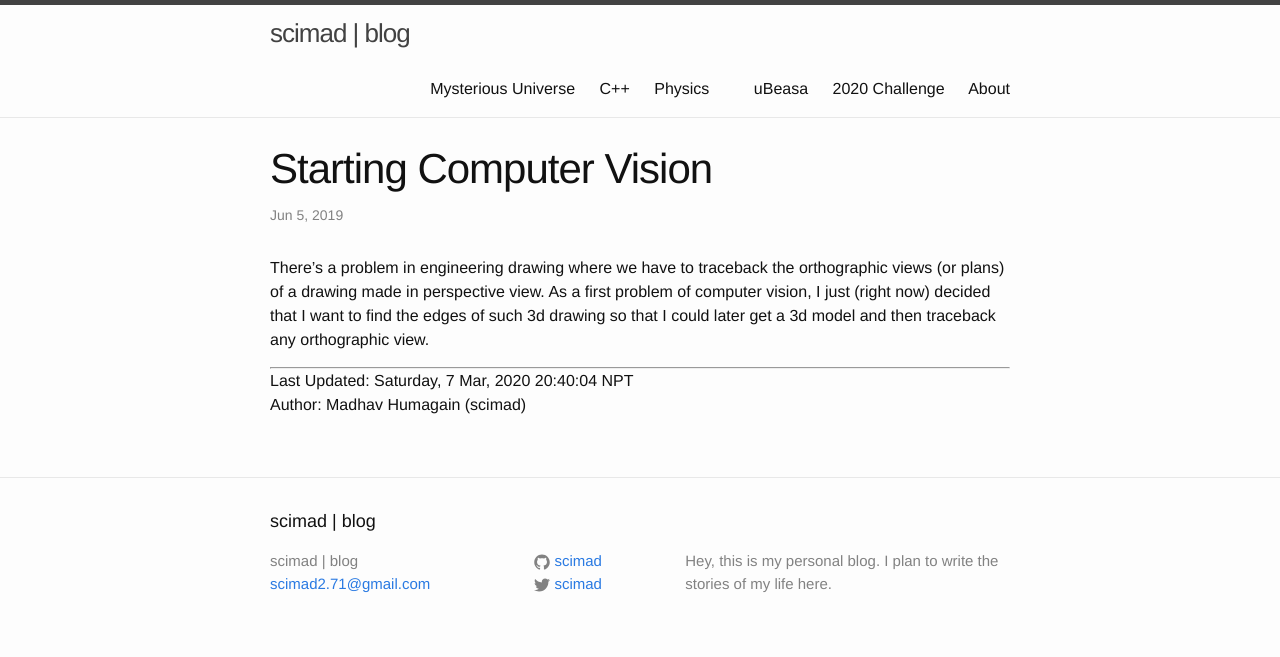
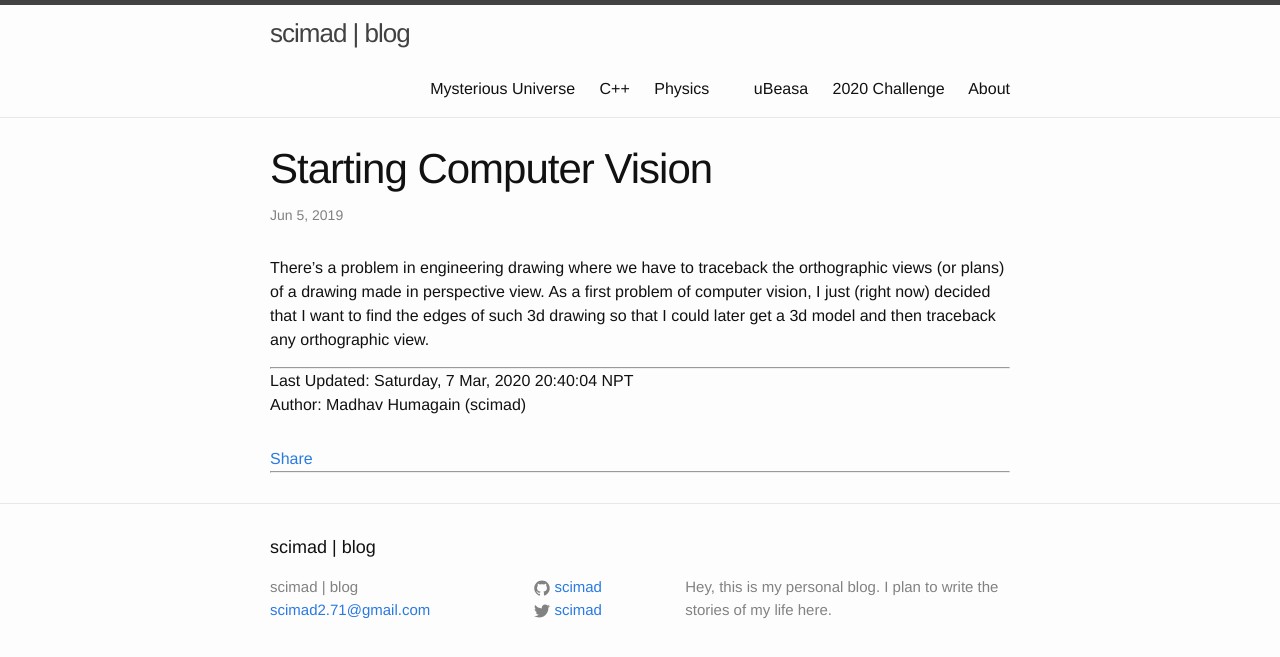
Before and after one commit to scimad/scimad.github.io, a Jekyll site: the page built from _posts/programming/2019-06-05-starting-computer-vision.markdown, in a window 1280 px wide. Shown: the top 657 px of the page. Built offline with Jekyll 4.4.1, drawn with Linux system fonts in a browser that asks for light colours.

Commit message:
Add fb share button

```diff
--- a/_layouts/post.html
+++ b/_layouts/post.html
@@ -12,5 +12,7 @@
     {{ content }}
   </div>
 
+<div class="fb-share-button" data-href="https://scimad.github.io{{page.url}}" data-layout="button_count" data-size="large"><a target="_blank" href="https://www.facebook.com/sharer/sharer.php?u=https%3A%2F%2Fdevelopers.facebook.com%2Fdocs%2Fplugins%2F&amp;src=sdkpreparse" class="fb-xfbml-parse-ignore">Share</a></div>
+<hr>
 <div class="fb-comments" data-href="https://scimad.github.io{{page.url}}" data-width="600" data-numposts="5"></div>
 </article>
```
